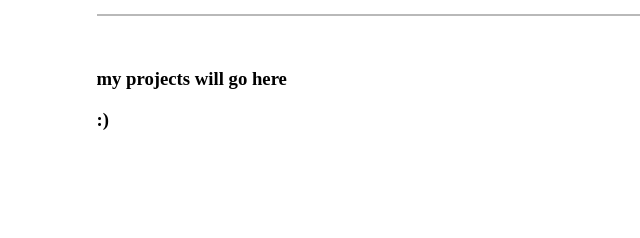
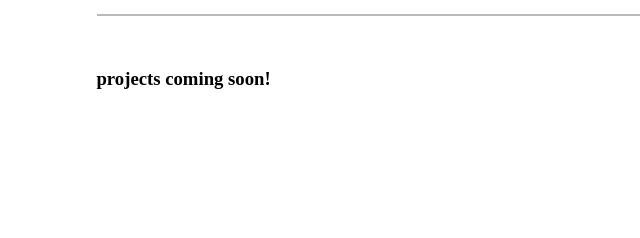
Before and after one commit to michellemeredith/michellemeredith.io, a plain HTML site: page projects.html in a window 1280 px wide. Shown: the part 182-420 px from the top of the page, 0-640 px from the left. Drawn offline with Linux system fonts and the light colour scheme.

Commit message:
updates to resume

```diff
--- a/projects.html
+++ b/projects.html
@@ -120,10 +120,7 @@
 
 <body>
 	<div class="main">
-		<h3>my projects will go here</h3>
-
-
-		<h3> :) </h3>
+		<h3>projects coming soon!</h3>
 
 	</div>
 </body>
```
Also changed, not shown: index.html (+1 -1 lines), 1 other file.
